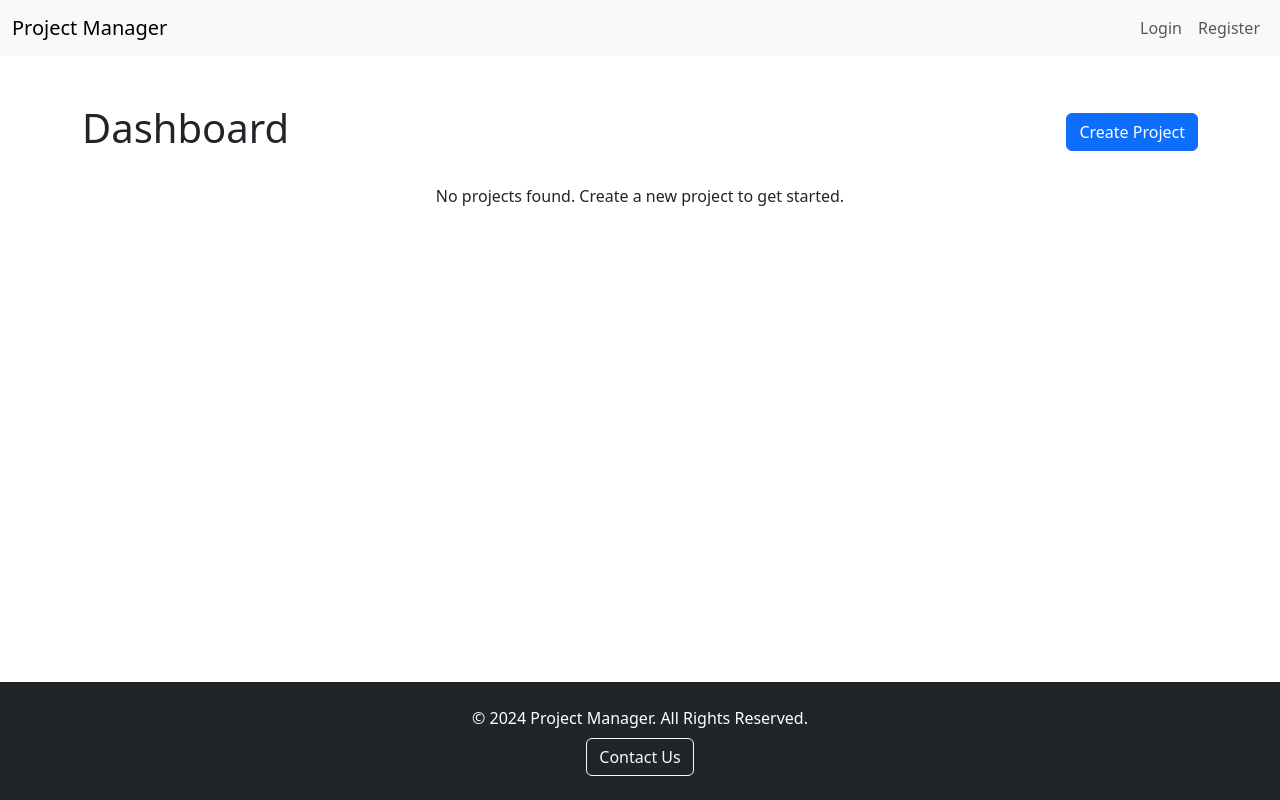
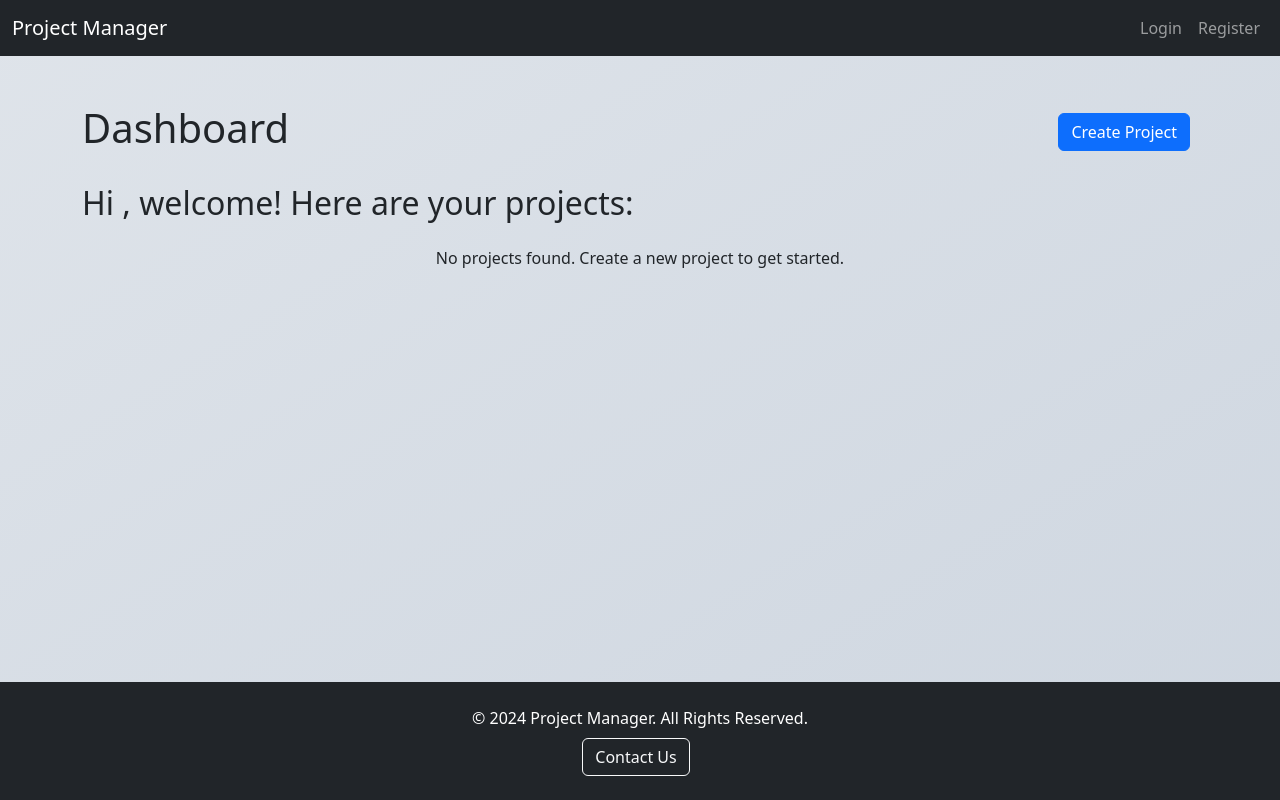
Before and after one commit to DiegoAR98/Project-MERN, a React (Create React App) app in the folder frontend/: page /dashboard in a window 1280 px wide. Built offline with nearby package versions, Linux system fonts and the light colour scheme; the HTML template or start-up script is replaced by a standard one.

Commit message:
small styles changes

```diff
--- a/frontend/src/App.js
+++ b/frontend/src/App.js
@@ -13,6 +13,7 @@ import VerifyEmail from './pages/VerifyEmail';
 import Task from './pages/Task';
 import MainPage from './pages/MainPage';  // Import MainPage
 import Footer from './components/Footer';  // Import Footer
+import './App.css';  // Include your CSS file
 
 function App() {
   return (
--- a/frontend/src/components/Navbar.js
+++ b/frontend/src/components/Navbar.js
@@ -11,7 +11,7 @@ const Navbar = () => {
   };
 
   return (
-    <nav className="navbar navbar-expand-lg navbar-light bg-light">
+    <nav className="navbar navbar-expand-lg navbar-dark bg-dark">
       <div className="container-fluid">
         <Link className="navbar-brand" to="/">Project Manager</Link>
         <button
--- a/frontend/src/pages/Dashboard.js
+++ b/frontend/src/pages/Dashboard.js
@@ -4,11 +4,16 @@ import axios from 'axios';
 
 const Dashboard = () => {
   const [projects, setProjects] = useState([]);
+  const [userName, setUserName] = useState('');
   const navigate = useNavigate();
 
   useEffect(() => {
+    const userInfo = JSON.parse(localStorage.getItem('userInfo'));
+    if (userInfo) {
+      setUserName(userInfo.name); // Set the user's name
+    }
+
     const fetchProjects = async () => {
-      const userInfo = JSON.parse(localStorage.getItem('userInfo'));
       if (userInfo) {
         const config = {
           headers: {
@@ -77,6 +82,7 @@ const Dashboard = () => {
       }
     }
   };
+
   return (
     <div className="container my-5">
       <div className="d-flex justify-content-between align-items-center mb-4">
@@ -85,12 +91,18 @@ const Dashboard = () => {
           Create Project
         </button>
       </div>
+
+      {/* Welcome Message */}
+      <div className="mb-4">
+        <h2>Hi {userName}, welcome! Here are your projects:</h2>
+      </div>
+
       <div className="row">
         {projects.length > 0 ? (
           projects.map((project) => (
             <div key={project._id} className="col-md-4 mb-4">
-<div className={`card h-100 ${project.isComplete ? 'bg-success bg-opacity-25' : ''}`}>
-<div className="card-body">
+              <div className={`card h-100 ${project.isComplete ? 'bg-success bg-opacity-25' : ''}`}>
+                <div className="card-body">
                   <h5 className="card-title">{project.name}</h5>
                   <p className="card-text">
                     Category: {project.category} <br />
```
Also changed, not shown: frontend/src/App.css.
